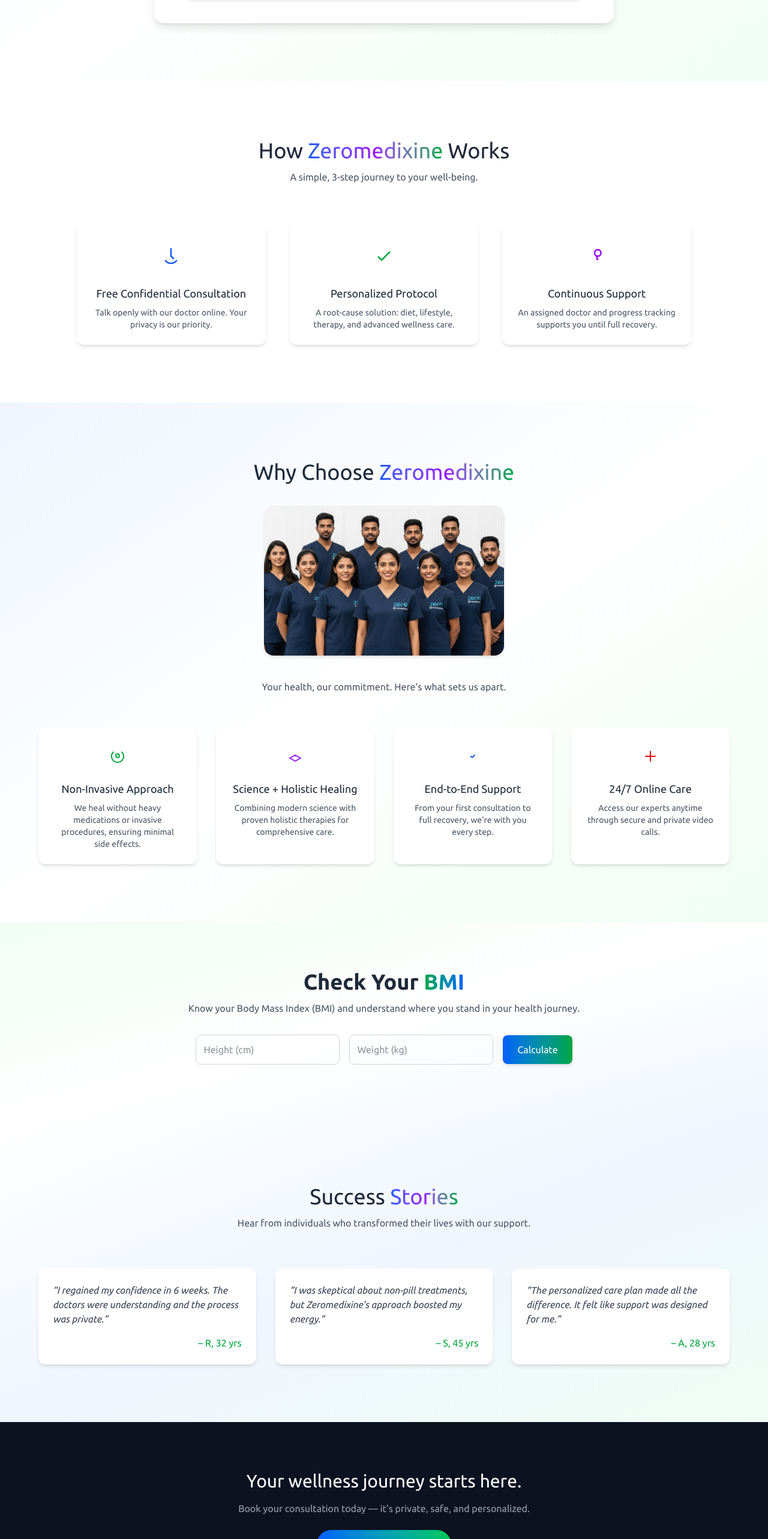
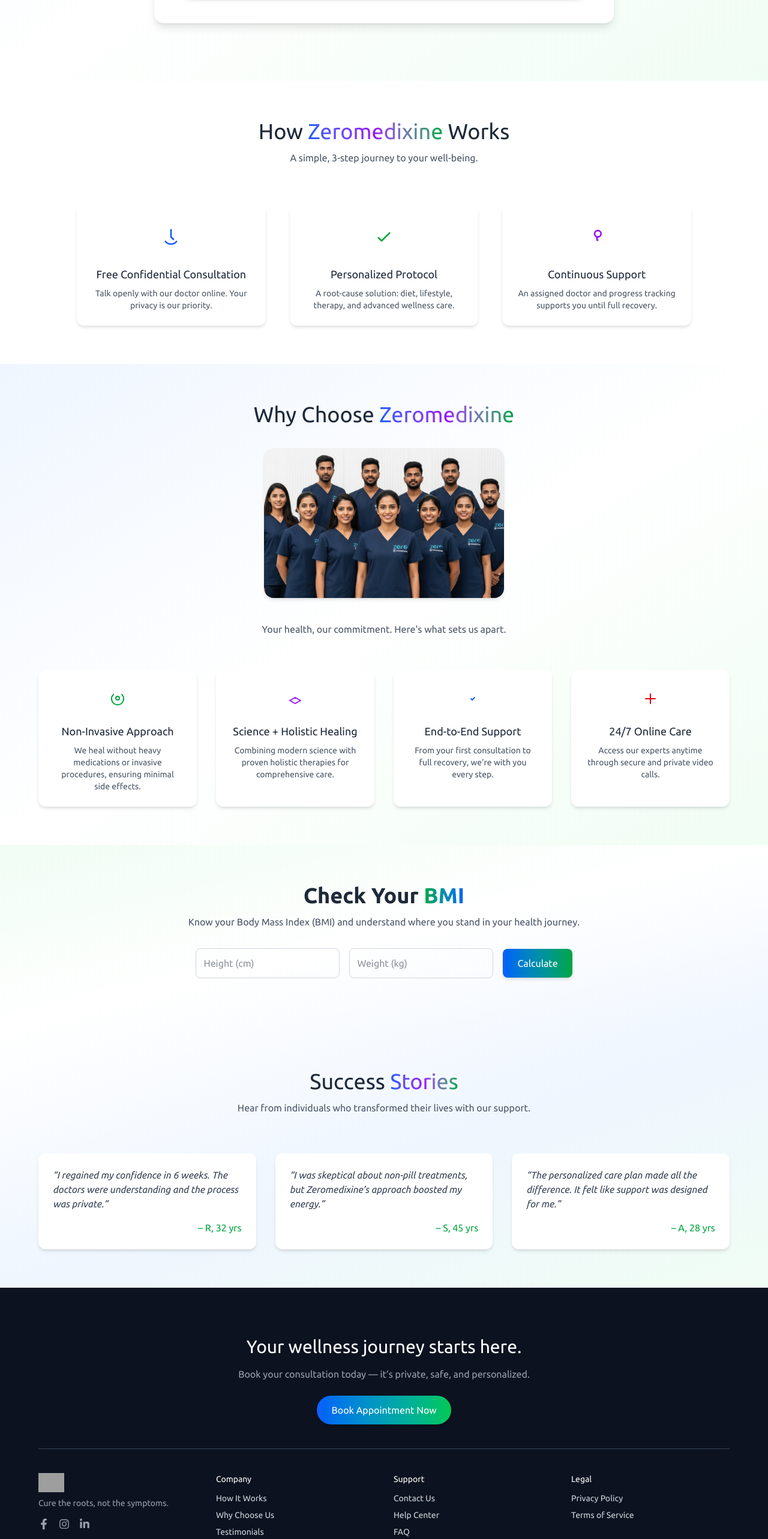
Before and after one commit to Gokul5001/Zeromedicine-new, a React (Vite) app: page / in a window 1280 px wide. Shown: the part 1640-4206 px from the top of the page at 60% size. Built offline with nearby package versions, Linux system fonts and the light colour scheme; grey boxes are pictures that could not be loaded.

Commit message:
frontend

```diff
--- a/src/Components/BMICalculator.jsx
+++ b/src/Components/BMICalculator.jsx
@@ -20,7 +20,7 @@
   };
 
   return (
-    <section id="bmi" className="py-20 px-6 bg-gradient-to-br from-green-50 via-white to-blue-50 text-center">
+    <section id="bmi" className="py-16 px-6 bg-gradient-to-br from-green-50 via-white to-blue-50 text-center">
       <div className="max-w-3xl mx-auto">
         <h2 className="text-3xl md:text-4xl font-semibold mb-3 text-gray-800">
           Check Your <span className="bg-gradient-to-r from-green-600 to-blue-600 bg-clip-text text-transparent">BMI</span>
--- a/src/Components/HowItWorks.jsx
+++ b/src/Components/HowItWorks.jsx
@@ -1,7 +1,7 @@
 import React from "react";
 
 const HowItWorks = () => (
-  <section id="how" className="py-24 px-4 bg-white">
+  <section id="how" className="py-16 px-4 bg-white">
     <div className="container mx-auto text-center">
       <h2 className="text-3xl md:text-4xl mb-3 text-gray-800">
         How <span className="bg-gradient-to-r from-blue-600 via-purple-600 to-green-600 bg-clip-text text-transparent">Zeromedixine</span> Works
--- a/src/Components/Testimonial.jsx
+++ b/src/Components/Testimonial.jsx
@@ -1,7 +1,7 @@
 import React from "react";
 
 const Testimonials = () => (
-  <section id="testimonials" className="py-24 px-4 bg-gradient-to-br from-white via-blue-50 to-green-50">
+  <section id="testimonials" className="py-16 px-4 bg-gradient-to-br from-white via-blue-50 to-green-50">
     <div className="container mx-auto text-center">
       <h2 className="text-3xl md:text-4xl mb-3 text-gray-800">
         Success <span className="bg-gradient-to-r from-blue-600 via-purple-600 to-green-600 bg-clip-text text-transparent">Stories</span>
--- a/src/Components/WhyChooseUs.jsx
+++ b/src/Components/WhyChooseUs.jsx
@@ -47,7 +47,7 @@
 ];
 
 const WhyChooseUs = () => (
-  <section id="why" className="py-24 px-4 bg-gradient-to-br from-blue-50 via-white to-green-50">
+  <section id="why" className="py-16 px-4 bg-gradient-to-br from-blue-50 via-white to-green-50">
     <div className="container mx-auto text-center">
         {/* 👩‍⚕️👨‍⚕️ Doctors Group Image */}
       {/* 👨‍⚕️ Doctors Group Image */}
```
